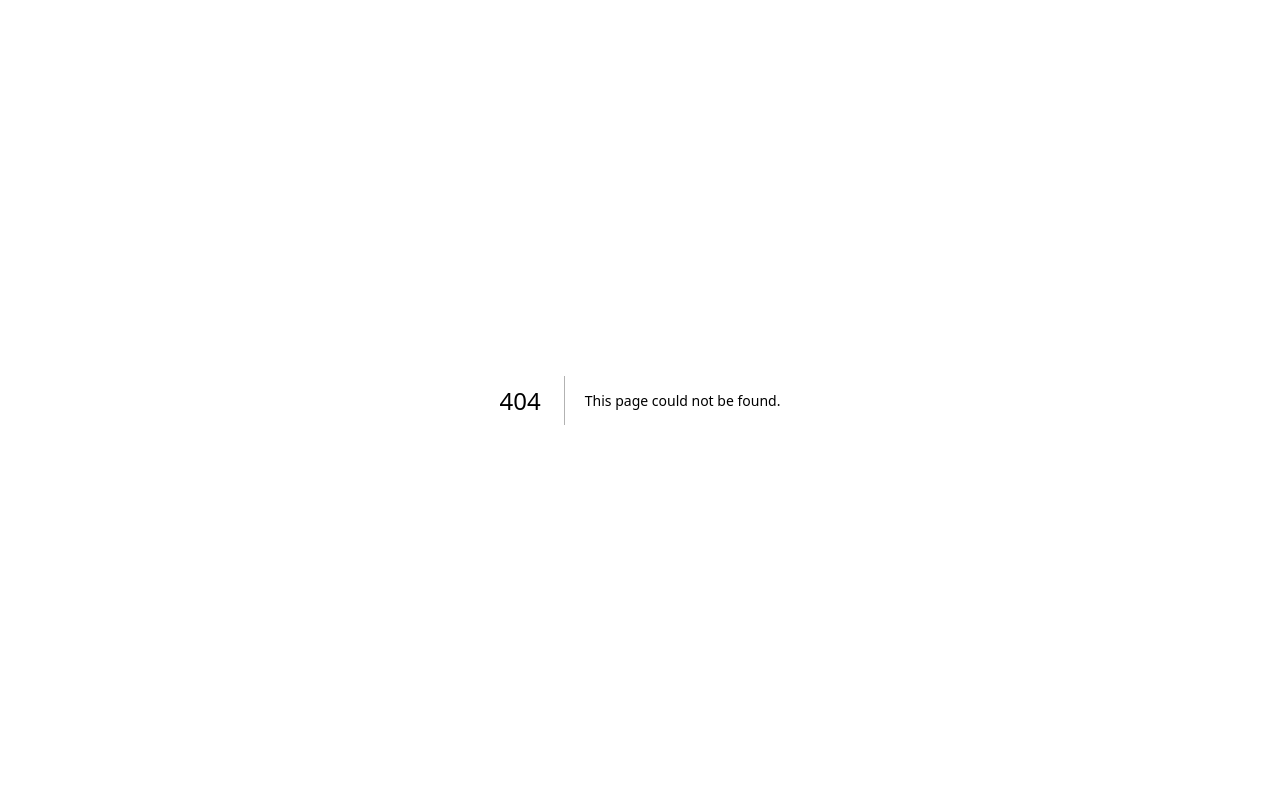
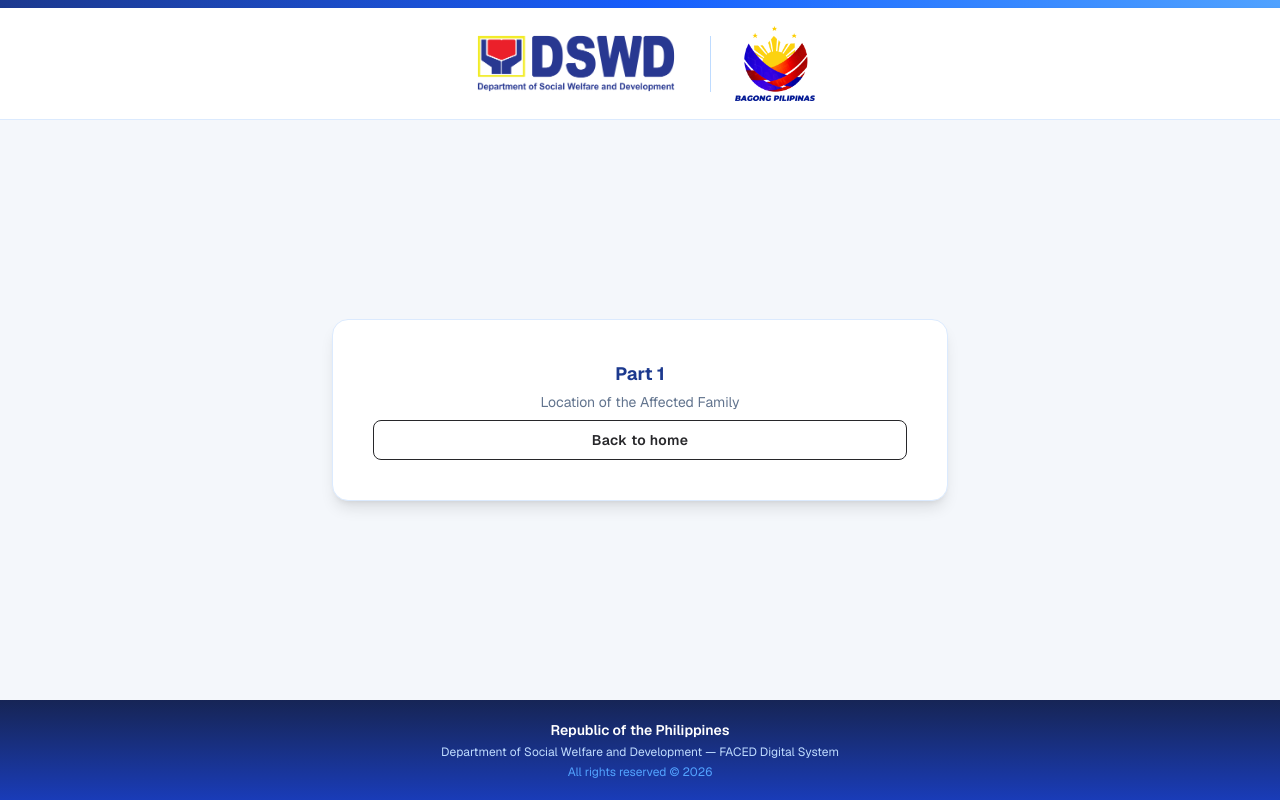
Before and after one commit to PowaAaAaaaaaaaaaA/FACED, a Next.js app: page /survey in a window 1280 px wide. Before the commit this address had no page. Built offline with nearby package versions, Linux system fonts and the light colour scheme.

Commit message:
minor updates on form

```diff
--- /dev/null
+++ b/app/survey/layout.tsx
@@ -0,0 +1,13 @@
+import '../globals.css'
+
+export default function SurveyLayout({
+  children,
+}: Readonly<{
+  children: React.ReactNode;
+}>) {
+  return (
+    <>
+      {children}
+    </>
+  );
+}
--- /dev/null
+++ b/app/survey/page.tsx
@@ -0,0 +1,135 @@
+"use client"
+
+import React from 'react'
+import Link from 'next/link'
+import { useForm } from '@tanstack/react-form'
+import { useState } from 'react'
+import { ChevronRightIcon, ContactIcon } from 'lucide-react'
+import Image from 'next/image'
+
+export default function SurveyPage() {
+const [step, setStep] = useState(1);
+const [isChecked, setChecked] = useState(false);
+const steps = [
+  { id: 1, title: 'Location of the Affected Family' },
+  { id: 2, title: 'Head of the Family' },
+  { id: 3, title: 'Family Information' },
+  { id: 4, title: 'Account Information' },
+]
+
+const handleClick = () => {
+  setChecked(prev => !prev);
+}
+
+const form = useForm({
+    defaultValues: {
+      // step1 - location of the affected family
+      region: '',
+      citymunicipality: '',
+      province: '',
+      district: '',
+      evacuationCenter: '',
+      // step2 - head of the family
+      lastName: '',
+      firstName: '',
+      middleName: '',
+      nameExt: '',
+      birthdate: '',
+      birthplace: '',
+      sex: '',
+      motherMaidenName: '',
+      religion: '',
+      monthlyFamilyNetIncome: '',
+      idCard: '',
+      idCardNumber: '',
+      primaryContactNumber: '',
+      altContactNumber: '',
+      houseblockLotNo: '',
+      street: '',
+      subdVillage: '',
+      barangay: '',
+      cityMuni: '',
+      province_head: '',
+      zipCode: '',
+      //others dropdown
+      fourPsBeneficiary: false,
+      others: '',
+
+      // step3 - family information, this will be a table wherein the user can add multiple family members
+        familyMembers: '',
+        relationshipToHead: '',
+        famBirthdate: '',
+        famAge: '',
+        famSex: '',
+        famHighestEducationalAttainment: '',
+        famOccupation: '',
+        typeOfVulnerability: '',
+
+      // step4 -account information in case the family head does not have a bank or an e-wallet account, any of the family members with a validated account can be indicated.
+        bankEwallet: '',
+        accountName: '',
+        accountType: '',
+        accountNumber: '',
+        //this is in step 4 also
+        //house ownership, this will be a dropdown with the options owner, renter, sharer, and others.
+        owner: '',
+        renter: '',
+        sharer: '',
+        //this is in step 4 also
+        //shelter damage classification, this will be a dropdown with the options partially damaged, totally damaged.
+        partiallyDamaged: '',
+        totallyDamaged: '',
+
+    },
+
+    onSubmit: async ({ value }) => {
+      // Final submission logic
+      console.log(value)
+    },
+  })
+
+  const nextStep = async () => {
+    // Optional: Validate specific fields before proceeding
+    setStep((prev) => prev + 1)
+  }
+
+
+  return (
+    <div className="flex flex-col min-h-screen font-sans bg-white">
+      <div className="w-full h-2 bg-gradient-to-r from-blue-900 via-blue-600 to-blue-400" />
+       <header className="w-full bg-white border-b border-blue-100 shadow-sm py-4 px-8">
+          <div className="max-w-5xl mx-auto flex flex-row justify-center items-center gap-6">
+            <Image src="/dswd_logo.png" alt="DSWD Logo" width={220} height={60}/>
+            <div className="h-14 w-px bg-blue-200" />
+            <Image src="/bagong_pilipinas.png" alt="Bagong Pilipinas Logo" width={80} height={80} />
+          </div>
+      </header>
+
+      <main className="flex-1 flex items-center justify-center bg-[#F4F7FB] py-16 px-6">
+        <div className="bg-white rounded-2xl shadow-lg border border-blue-100 w-full max-w-[50%] p-10 flex flex-col gap-2">
+
+          <div className="text-center">
+            <h2 className="text-blue-900 font-bold text-lg">Part {steps[0].id}</h2>
+            <p className="text-slate-500 text-sm mt-1">{steps[0].title}</p>
+          </div>
+
+
+          <Link href={'/'}>
+            <button
+              className={'btn btn-outline w-full rounded-lg text-sm tracking-wide transition-all text-zinc-800 hover:text-white'}
+            >
+              Back to home
+            </button>
+          </Link>
+        </div>
+      </main>
+
+      <footer className="w-full bg-gradient-to-b from-blue-950 via-blue-850 to-blue-800 text-blue-200 text-center py-5 px-8 text-xs">
+        <p className="font-semibold text-white text-sm">Republic of the Philippines</p>
+        <p className="mt-1">Department of Social Welfare and Development &mdash; FACED Digital System</p>
+        <p className="mt-1 text-blue-400">All rights reserved &copy; {new Date().getFullYear()}</p>
+      </footer>
+    </div>
+
+  )
+}
--- a/package.json
+++ b/package.json
@@ -9,6 +9,10 @@
     "lint": "eslint"
   },
   "dependencies": {
+    "@tanstack/react-form": "^1.28.6",
+    "@tanstack/react-form-nextjs": "^1.28.6",
+    "@tanstack/react-form-remix": "^1.28.6",
+    "@tanstack/react-form-start": "^1.28.6",
     "lucide-react": "^1.6.0",
     "next": "16.1.7",
     "react": "19.2.3",
```
Also changed, not shown: 1 other file (tests, documents, lock files or other folders).
